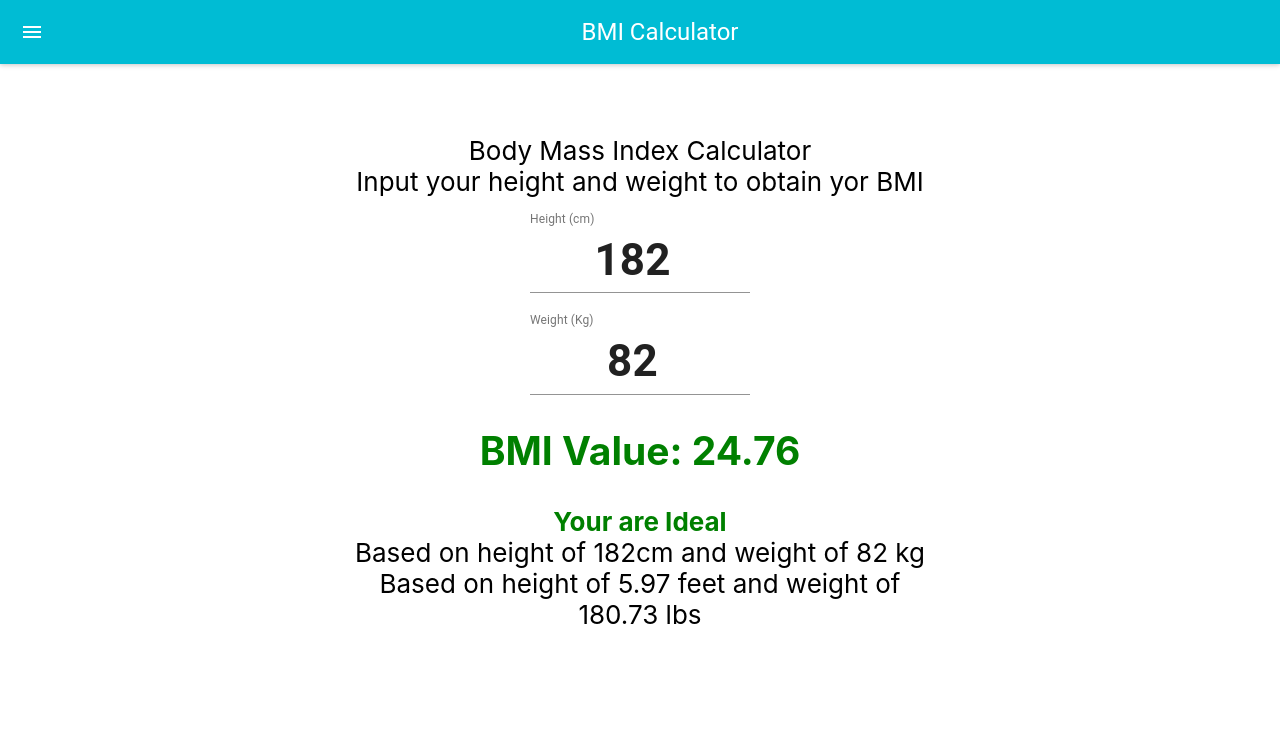
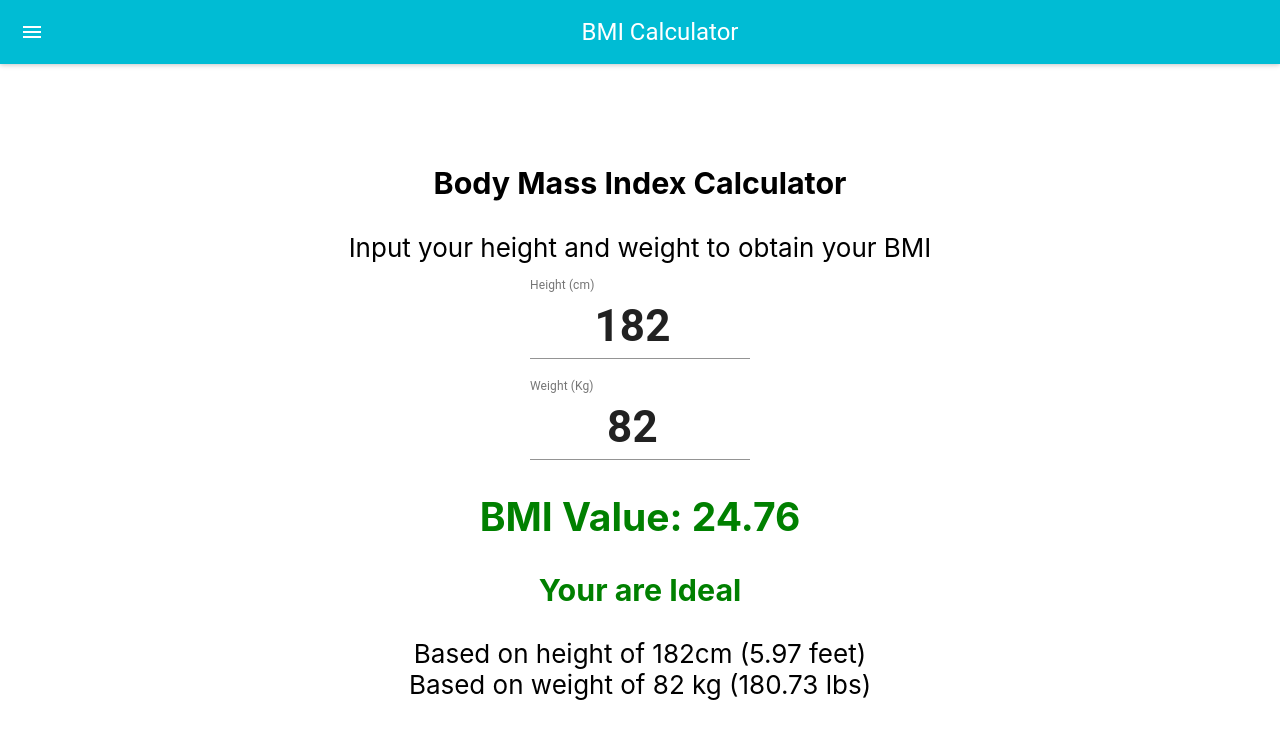
Before and after one commit to maxgdev/bmi-calculator, a React (Create React App) app: page / in a window 1280 px wide. Shown: the top 738 px of the page. Built offline with nearby package versions, Linux system fonts and the light colour scheme.

Commit message:
Changed html tags and content of outputBMI component & correct spelling errors

```diff
--- a/src/components/getHeader.js
+++ b/src/components/getHeader.js
@@ -3,8 +3,8 @@ import React from 'react';
 export default function GetHeader() {
     return (
         <>
-            <p>Body Mass Index Calculator</p>
-            <p>Input your height and weight to obtain yor BMI</p>
+            <h3>Body Mass Index Calculator</h3>
+            <p>Input your height and weight to obtain your BMI</p>
         </>
     )
 }
--- a/src/components/outputBMI.js
+++ b/src/components/outputBMI.js
@@ -18,9 +18,12 @@ export default function OutputBMI({ height, weight, bmiValue }) {
     return (
         <>
             <h2  className={displayBMIStatus(bmiValue)}>BMI Value: {bmiValue}</h2>
-            <strong className={displayBMIStatus(bmiValue)}>{`Your are ${displayBMIStatus(bmiValue)}`}</strong>
-            <p>Based on height of {height}cm and weight of {weight} kg</p>
-            <p>Based on height of {(height * 0.0328084).toFixed(2)} feet and weight of  { (weight * 2.204).toFixed(2)} lbs</p>
+            <h3>
+                <strong className={displayBMIStatus(bmiValue)}>{`Your are ${displayBMIStatus(bmiValue)}`}</strong>
+            </h3>
+            <p>Based on height of {height}cm ({(height * 0.0328084).toFixed(2)} feet)</p>
+            <p>Based on weight of {weight} kg ({ (weight * 2.204).toFixed(2)} lbs)</p>
+            {/* <p>Based on height of {(height * 0.0328084).toFixed(2)} feet and weight of  { (weight * 2.204).toFixed(2)} lbs</p> */}
         </>
     )
 }
```
